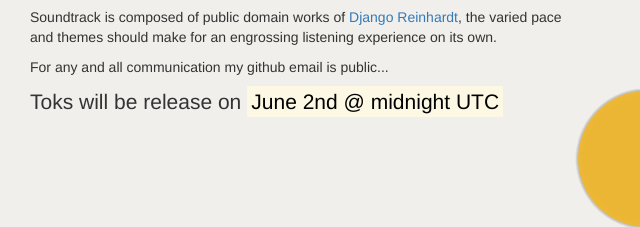
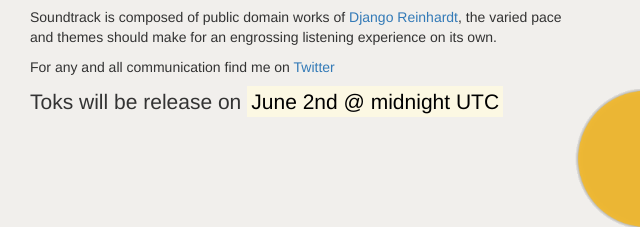
Before and after one commit to durch/Tok, a plain HTML site: page index.html in a window 1280 px wide. Shown: the part 460-687 px from the top of the page, 40-680 px from the left. Drawn offline with Linux system fonts and the light colour scheme.

Commit message:
Update index.html

```diff
--- a/index.html
+++ b/index.html
@@ -81,7 +81,7 @@
 
                 <p>Soundtrack is composed of public domain works of <a href="https://en.wikipedia.org/wiki/Django_Reinhardt">Django Reinhardt</a>, the varied pace and themes should make for an engrossing listening experience on its own.</p>
 
-                <p>For any and all communication my github email is public...</p>
+                <p>For any and all communication find me on <a href="https://twitter.com/notdurch">Twitter</a></p>
 
                 <p class="lead">Toks will be release on <mark>June 2nd @ midnight UTC</mark></p>
             </div>
```
